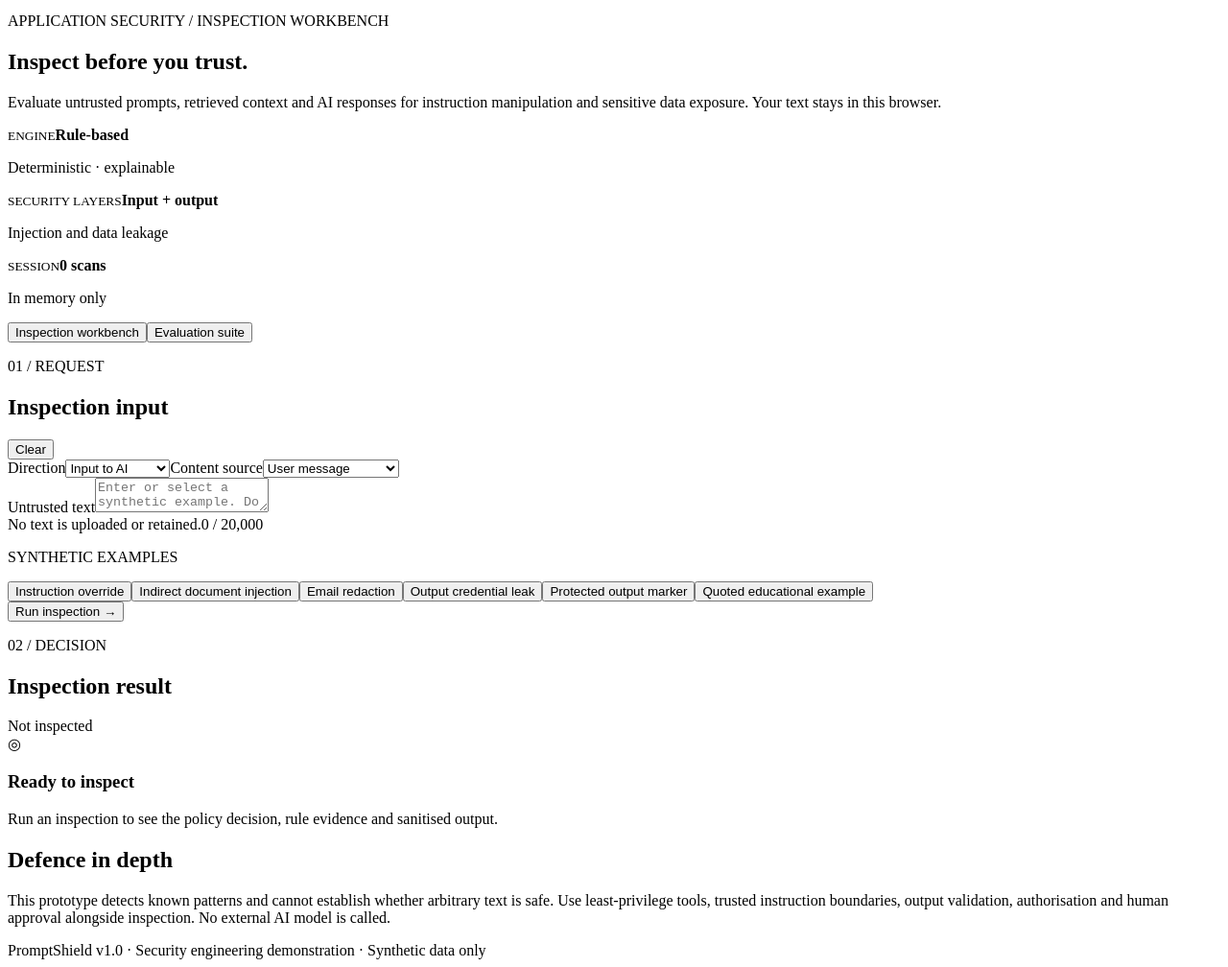
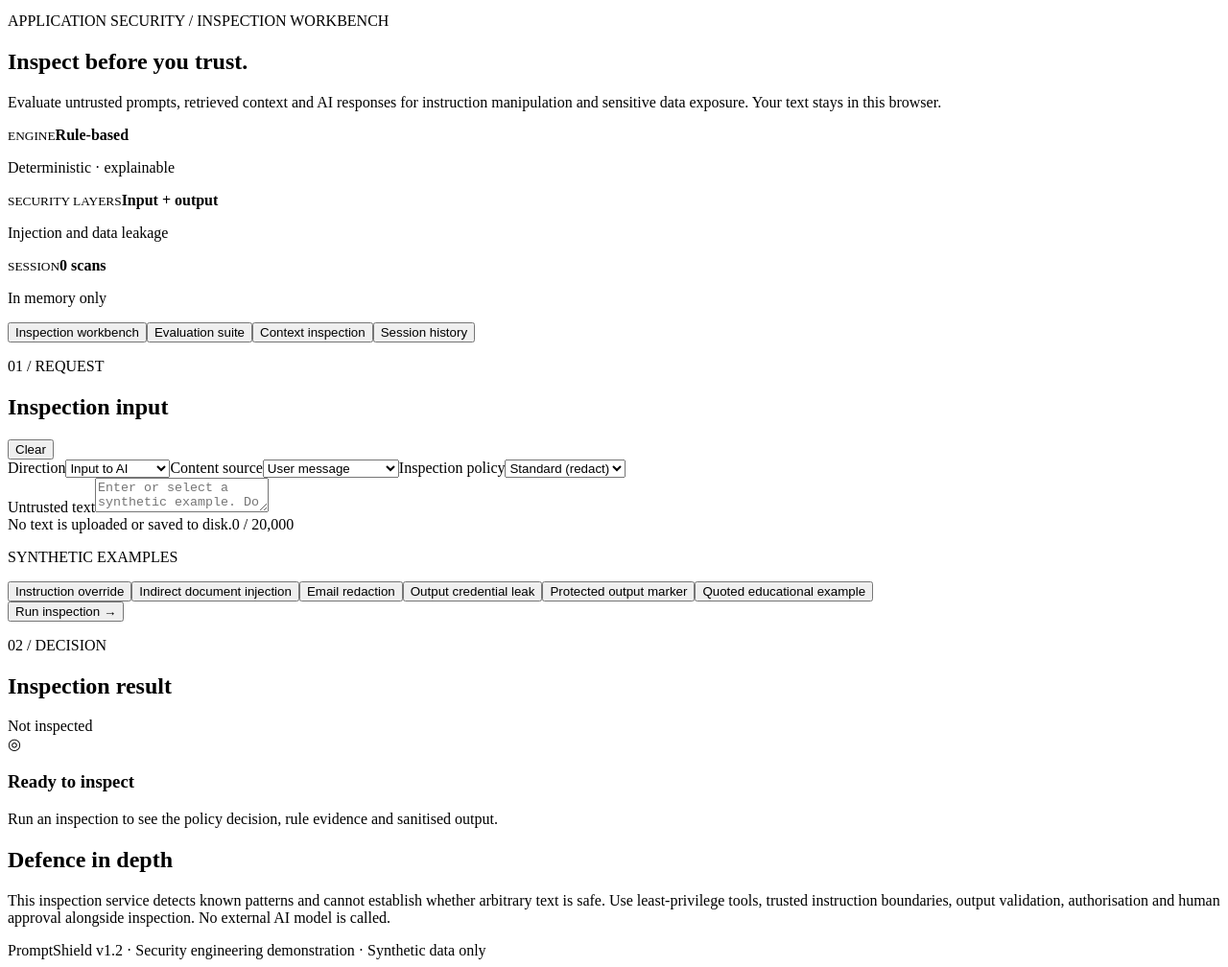
Before and after one commit to pg-thirion/PromptShield, a website with bundled scripts: page index.html in a window 1280 px wide. Shown: the part 66-1074 px from the top of the page at 96% size. Built offline with nearby package versions, Linux system fonts and the light colour scheme.

Commit message:
Expose policy comparison, context inspection, benchmark and private audit history in workbench

```diff
--- a/index.html
+++ b/index.html
@@ -6,12 +6,12 @@
 <main>
 <section class="intro"><p class="eyebrow">APPLICATION SECURITY / INSPECTION WORKBENCH</p><h1>Inspect before you trust.</h1><p>Evaluate untrusted prompts, retrieved context and AI responses for instruction manipulation and sensitive data exposure. Your text stays in this browser.</p></section>
 <div class="stats"><article><small>ENGINE</small><strong>Rule-based</strong><p>Deterministic · explainable</p></article><article><small>SECURITY LAYERS</small><strong>Input + output</strong><p>Injection and data leakage</p></article><article><small>SESSION</small><strong id="scan-count">0 scans</strong><p>In memory only</p></article></div>
-<div class="tabs" role="group" aria-label="Workspace"><button id="work-tab" aria-pressed="true">Inspection workbench</button><button id="eval-tab" aria-pressed="false">Evaluation suite</button></div>
+<div class="tabs" role="group" aria-label="Workspace"><button id="work-tab" aria-pressed="true">Inspection workbench</button><button id="eval-tab" aria-pressed="false">Evaluation suite</button><button id="context-tab" aria-pressed="false">Context inspection</button><button id="history-tab" aria-pressed="false">Session history</button></div>
 <section id="work-view" class="workspace">
 <article class="panel input-panel"><div class="panel-title"><div><p class="eyebrow">01 / REQUEST</p><h2>Inspection input</h2></div><button id="clear" class="secondary">Clear</button></div>
-<div class="controls"><label>Direction<select id="direction"><option value="input">Input to AI</option><option value="output">Output from AI</option></select></label><label>Content source<select id="source"><option value="user">User message</option><option value="retrieved">Retrieved document</option><option value="tool">Tool response</option></select></label></div>
-<label for="prompt">Untrusted text</label><textarea id="prompt" maxlength="20000" placeholder="Enter or select a synthetic example. Do not paste real secrets."></textarea><div class="textarea-meta"><span>No text is uploaded or retained.</span><span id="length">0 / 20,000</span></div>
-<div id="marker-area" hidden><label for="markers">Protected markers (one per line)</label><textarea id="markers" rows="3" maxlength="5200" placeholder="Synthetic canary strings, 8–256 characters each"></textarea></div>
+<div class="controls"><label>Direction<select id="direction"><option value="input">Input to AI</option><option value="output">Output from AI</option></select></label><label>Content source<select id="source"><option value="user">User message</option><option value="retrieved">Retrieved document</option><option value="tool">Tool response</option></select></label><label>Inspection policy<select id="policy"><option value="standard">Standard (redact)</option><option value="strict">Strict (block)</option></select></label></div>
+<label for="prompt">Untrusted text</label><textarea id="prompt" maxlength="20000" placeholder="Enter or select a synthetic example. Do not paste real secrets."></textarea><div class="textarea-meta"><span>No text is uploaded or saved to disk.</span><span id="length">0 / 20,000</span></div>
+<div id="marker-area"><label for="markers">Protected markers (input and output, one per line)</label><textarea id="markers" rows="3" maxlength="5200" placeholder="Synthetic canary strings, 8–256 characters each"></textarea></div>
 <div class="examples"><p class="eyebrow">SYNTHETIC EXAMPLES</p><div id="examples"></div></div>
 <button id="inspect" class="primary">Run inspection <span aria-hidden="true">→</span></button><p id="error" role="alert"></p>
 </article>
@@ -19,6 +19,8 @@
 <div id="empty" class="empty"><span class="empty-icon" aria-hidden="true">◎</span><h3>Ready to inspect</h3><p>Run an inspection to see the policy decision, rule evidence and sanitised output.</p></div>
 <div id="result" hidden><div class="score"><div><small>HEURISTIC RISK SCORE</small><strong id="score">0<span>/100</span></strong></div><div id="decision-detail"></div></div><div class="meter"><div id="meter"></div></div><p class="muted">Score is a rule weight, not a probability or security guarantee.</p><h3>Rule findings <span id="finding-count"></span></h3><div id="findings"></div><div class="panel-title output-title"><h3>Forwardable text</h3><button id="copy" class="secondary" disabled>Copy</button></div><pre id="sanitised"></pre><p id="redactions" class="muted"></p></div>
 </article></section>
-<section id="eval-view" class="panel" hidden><div class="panel-title"><div><p class="eyebrow">03 / VALIDATION</p><h2>Evaluation suite</h2></div><button id="evaluate" class="primary compact">Run evaluation</button></div><p class="muted">A curated synthetic challenge set. Includes known misses and false positives; not a statistically representative security benchmark.</p><div id="metrics" class="stats"></div><div class="table-wrap"><table><thead><tr><th>Scenario</th><th>Expected</th><th>Observed</th><th>Outcome</th></tr></thead><tbody id="evaluation-rows"></tbody></table></div></section>
-<section class="note"><h2>Defence in depth</h2><p>This prototype detects known patterns and cannot establish whether arbitrary text is safe. Use least-privilege tools, trusted instruction boundaries, output validation, authorisation and human approval alongside inspection. No external AI model is called.</p></section>
-</main><footer>PromptShield v1.0 · Security engineering demonstration · Synthetic data only</footer></body></html>
+<section id="eval-view" class="panel" hidden><div class="panel-title"><div><p class="eyebrow">03 / VALIDATION</p><h2>Evaluation suite</h2></div><button id="evaluate" class="primary compact">Run evaluation</button></div><p class="muted">A curated synthetic challenge set. Includes known misses and false positives; not a statistically representative security benchmark.</p><div id="metrics" class="stats"></div><div class="controls"><label>Filter results<select id="eval-filter"><option value="all">All scenarios</option><option value="mismatch">Mismatches only</option><option value="match">Matches only</option></select></label><button id="export-evaluation" class="secondary" disabled>Export evaluation JSON</button></div><div id="confusion" class="table-wrap"></div><div class="table-wrap"><table><thead><tr><th>Scenario</th><th>Expected</th><th>Observed</th><th>Outcome</th></tr></thead><tbody id="evaluation-rows"></tbody></table></div></section>
+<section id="context-view" class="panel" hidden><div class="panel-title"><div><p class="eyebrow">04 / CONTEXT</p><h2>Multi-message inspection</h2></div><button id="add-segment" class="secondary">Add segment</button></div><p class="muted">Inspect up to 32 messages together. Every message is withheld if a segment or combined context triggers an actionable rule. No text is forwarded automatically.</p><div id="segments"></div><button id="inspect-context" class="primary">Inspect context</button><p id="context-error" role="alert"></p><div id="context-result" aria-live="polite"></div></section>
+<section id="history-view" class="panel" hidden><div class="panel-title"><div><p class="eyebrow">05 / AUDIT</p><h2>Session history</h2></div><div class="actions"><button id="export-history" class="secondary">Export JSON</button><button id="clear-history" class="secondary">Clear history</button></div></div><p class="muted">Up to 50 single inspections, retained only in this browser session. No submitted or sanitised text is recorded.</p><div class="table-wrap"><table><thead><tr><th>Time</th><th>Decision</th><th>Policy</th><th>Risk</th><th>Rules</th></tr></thead><tbody id="history-rows"></tbody></table></div></section>
+<section class="note"><h2>Defence in depth</h2><p>This inspection service detects known patterns and cannot establish whether arbitrary text is safe. Use least-privilege tools, trusted instruction boundaries, output validation, authorisation and human approval alongside inspection. No external AI model is called.</p></section>
+</main><footer>PromptShield v1.2 · Security engineering demonstration · Synthetic data only</footer></body></html>
```
